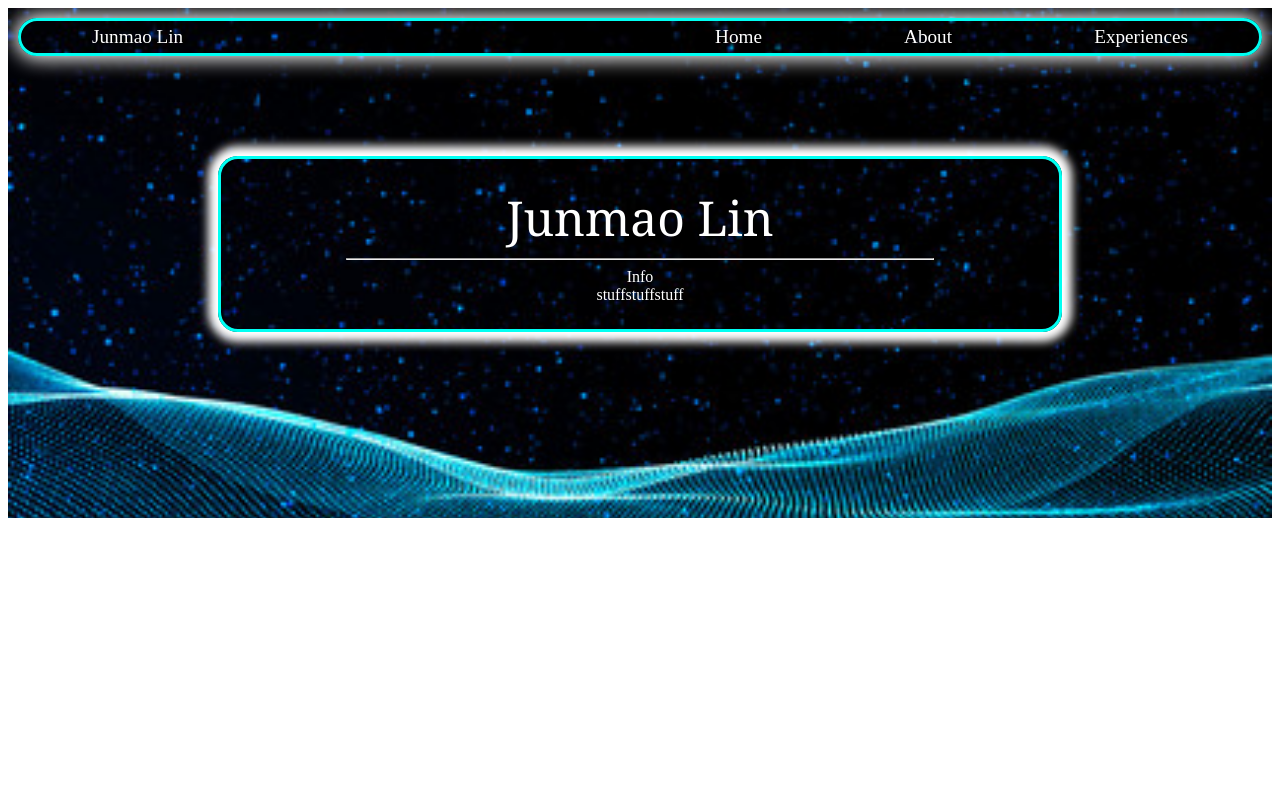
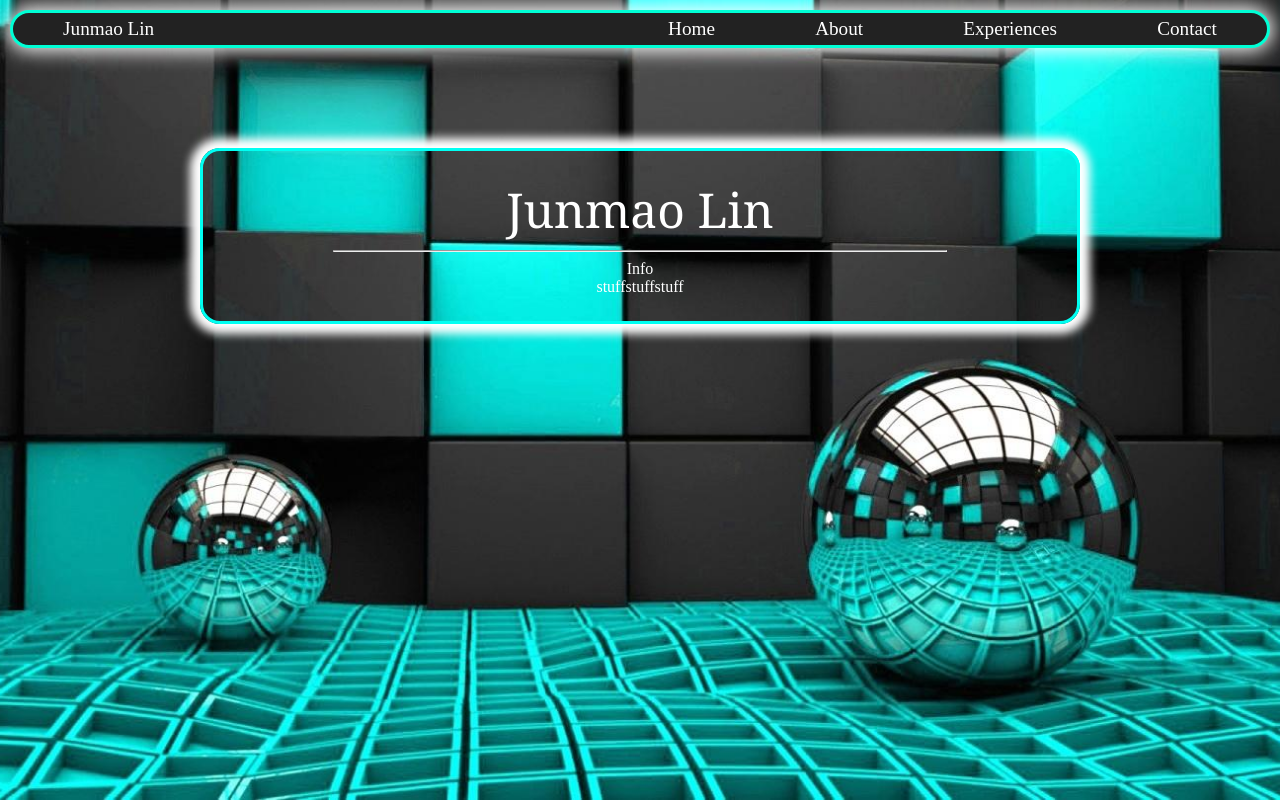
Before and after one commit to Junmao-Lin/Personal-Website, a plain HTML site: page index.html in a window 1280 px wide. Drawn offline with Linux system fonts and the light colour scheme.

Commit message:
second commit

```diff
--- a/index.html
+++ b/index.html
@@ -15,6 +15,7 @@
             <div class = "navigation_bar">Home</div>
             <div class = "navigation_bar">About</div>
             <div class = "navigation_bar">Experiences</div>
+            <div class = "navigation_bar">Contact</div>
         </div>
 
         <div id = "content">
--- a/style.css
+++ b/style.css
@@ -1,14 +1,12 @@
-#top{
-    background-image: url("images/star_background.jpg");
-    background-repeat: no-repeat;
+body{
+    margin: 0;
+    background: url(images/ball_background.jpg) no-repeat center center fixed;
+    -webkit-background-size: cover;
+    -moz-background-size: cover;
+    -o-background-size: cover;
     background-size: cover;
+}
 
-    height: 500px;
-
-    padding-top: 10px;
-    padding-left: 10px;
-    padding-right: 10px
-}
 #navigation_bar{
     font-size: 120%;
     color:white;
@@ -18,18 +16,23 @@
 
     padding-top: 5px;
     padding-bottom: 5px;
+    margin-top: 10px;
+    margin-left: 10px;
+    margin-right: 10px;
 
     border-style: solid;
-    border-color: rgb(0, 255, 242);
+    border-color: rgb(0, 255, 213);
     border-radius: 20px;
     box-shadow: 0px 0px 20px 3px white;
+
+    background-color: #222222;
 }
 
 .navigation_bar:hover{
-    color:rgb(255, 227, 71);
+    color:rgb(129, 129, 129);
 }
 #navigation_fill_in{
-    width: 20%;
+    width: 25%;
 }
 
 #content{
```
Also changed, not shown: images/ball_background.jpg (added).
